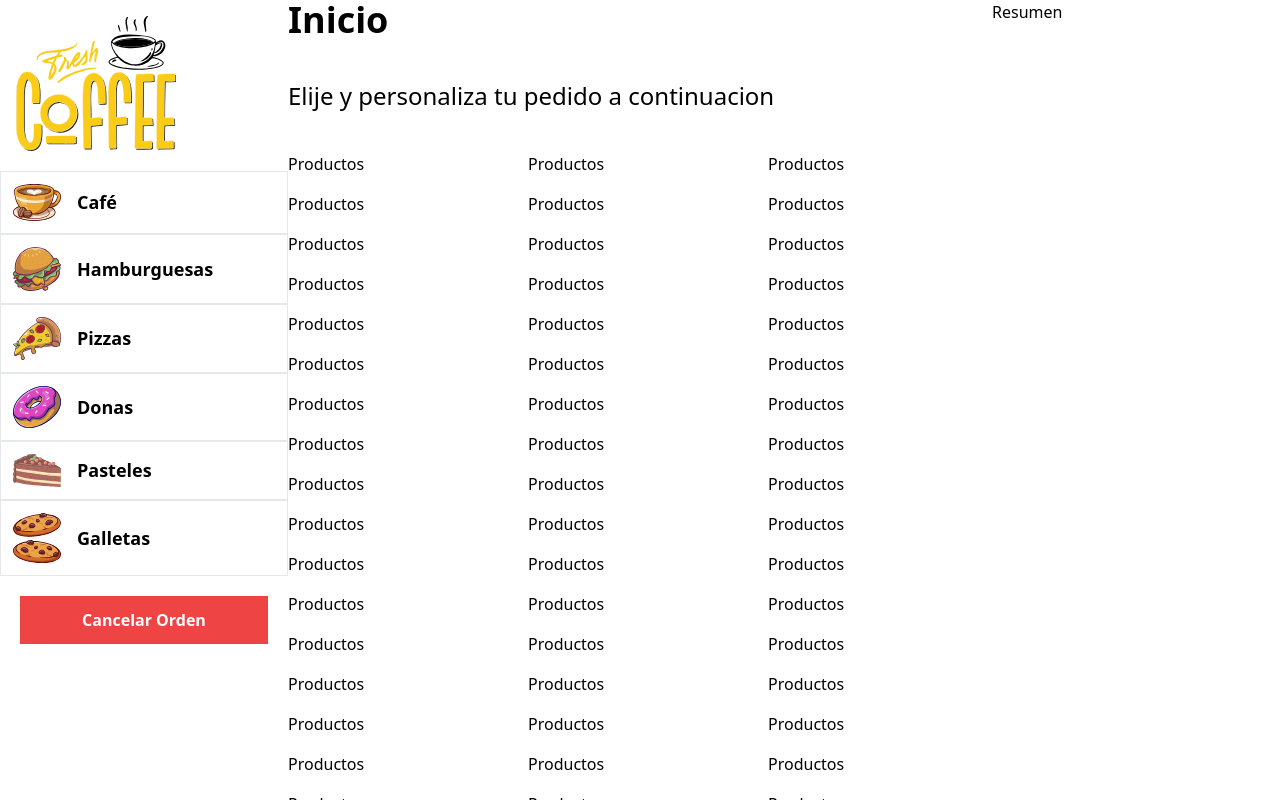
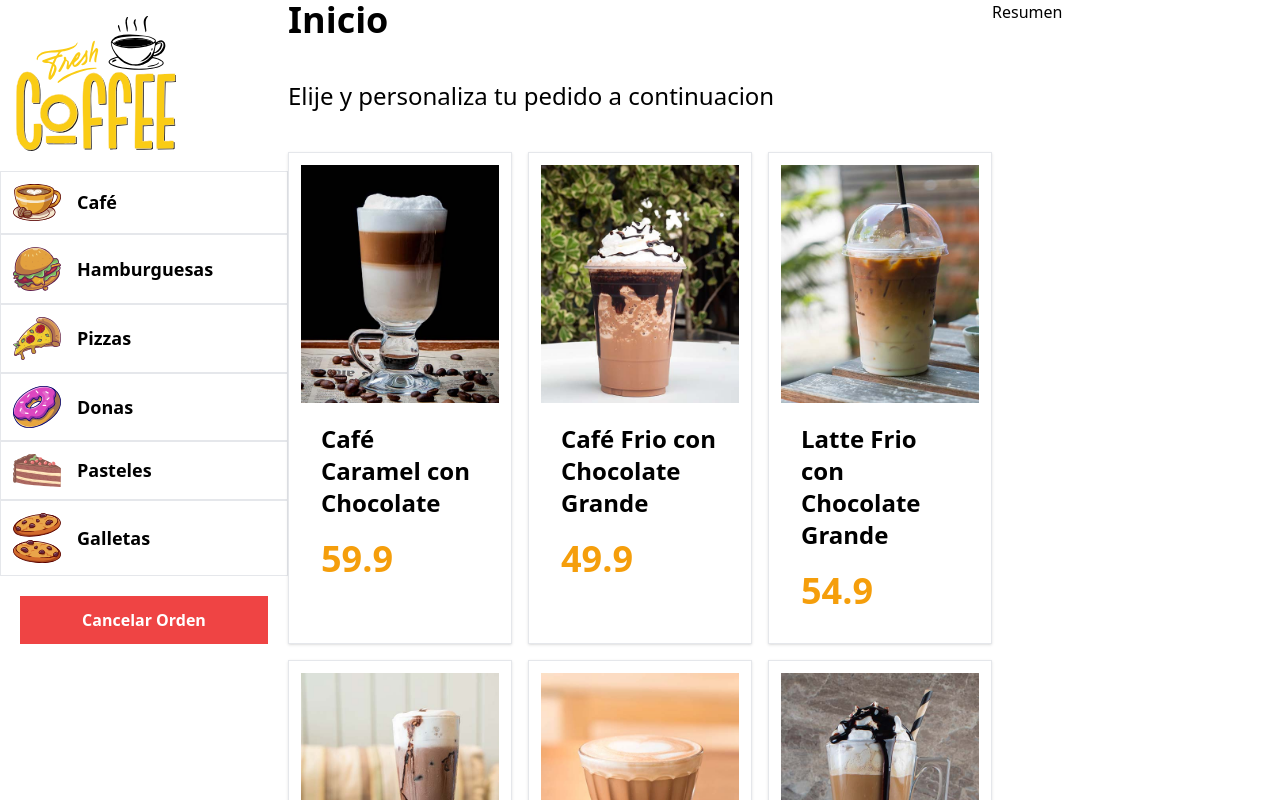
Before and after one commit to cuauhvip07/cursolaravel, a React (Vite) app in the folder react-quiosco/: page / in a window 1280 px wide. Shown: the top 800 px of the page. Built offline with nearby package versions, Linux system fonts and the light colour scheme.

Commit message:
Mostrando informacion
Se muestra la imagen, precio y nombre del producto

```diff
--- a/react-quiosco/src/layouts/components/Producto.jsx
+++ b/react-quiosco/src/layouts/components/Producto.jsx
@@ -5,8 +5,17 @@ export default function Producto({producto}) {
     const {nombre,imagen,precio} = producto
   return (
 
-    <div>
-      Productos
+    <div className=" border p-3 shadow bg-white">
+        <img
+            src={`/img/${imagen}.jpg`}
+            alt={`Imagen ${nombre}`}
+            className=" w-full"
+        />
+        <div className=" p-5">
+            <h3 className=" text-2xl font-bold">{nombre}</h3>
+            <p className=" mt-5 font-black text-4xl text-amber-500">{precio}</p>
+        </div>
+
     </div>
   )
 }
```
